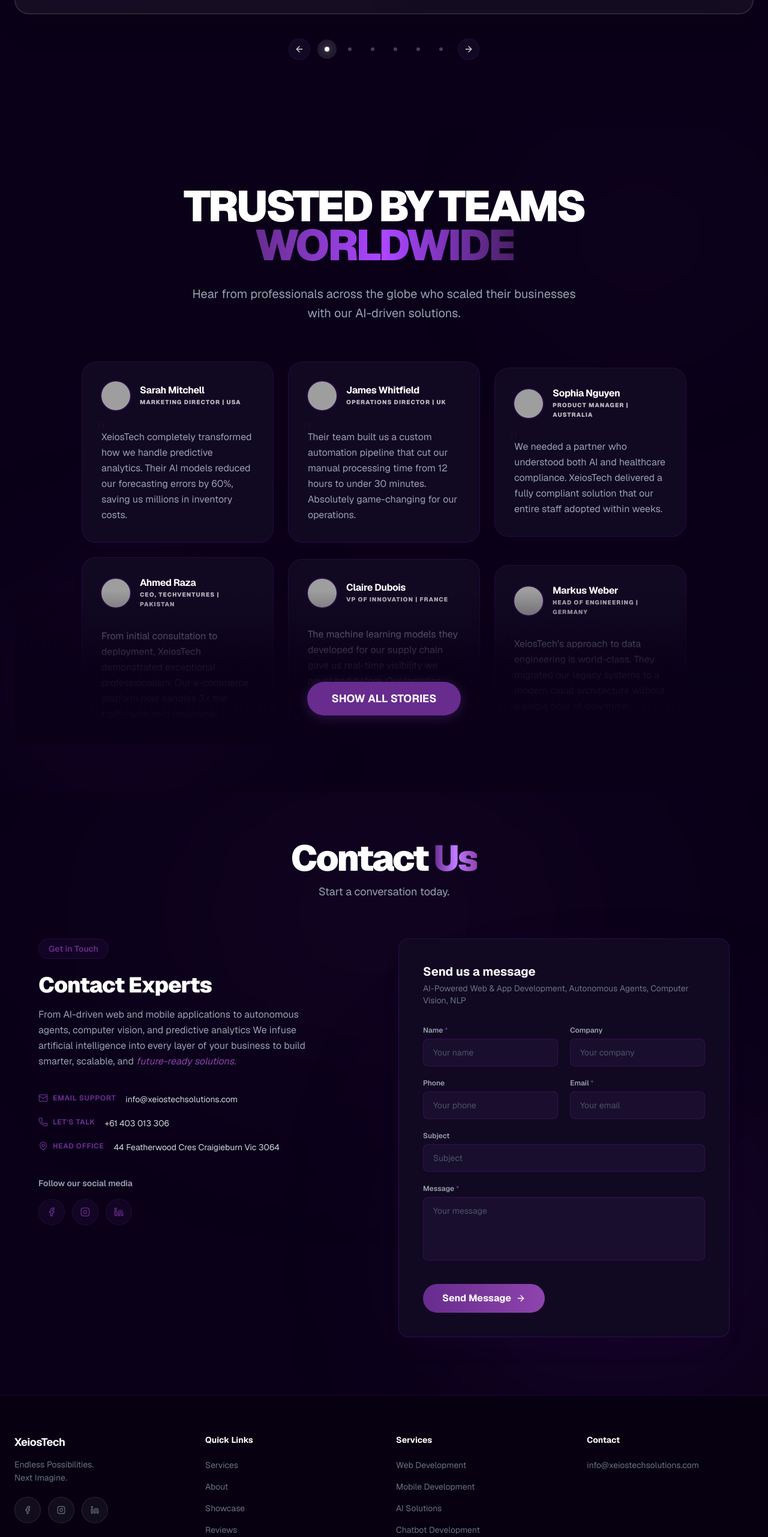
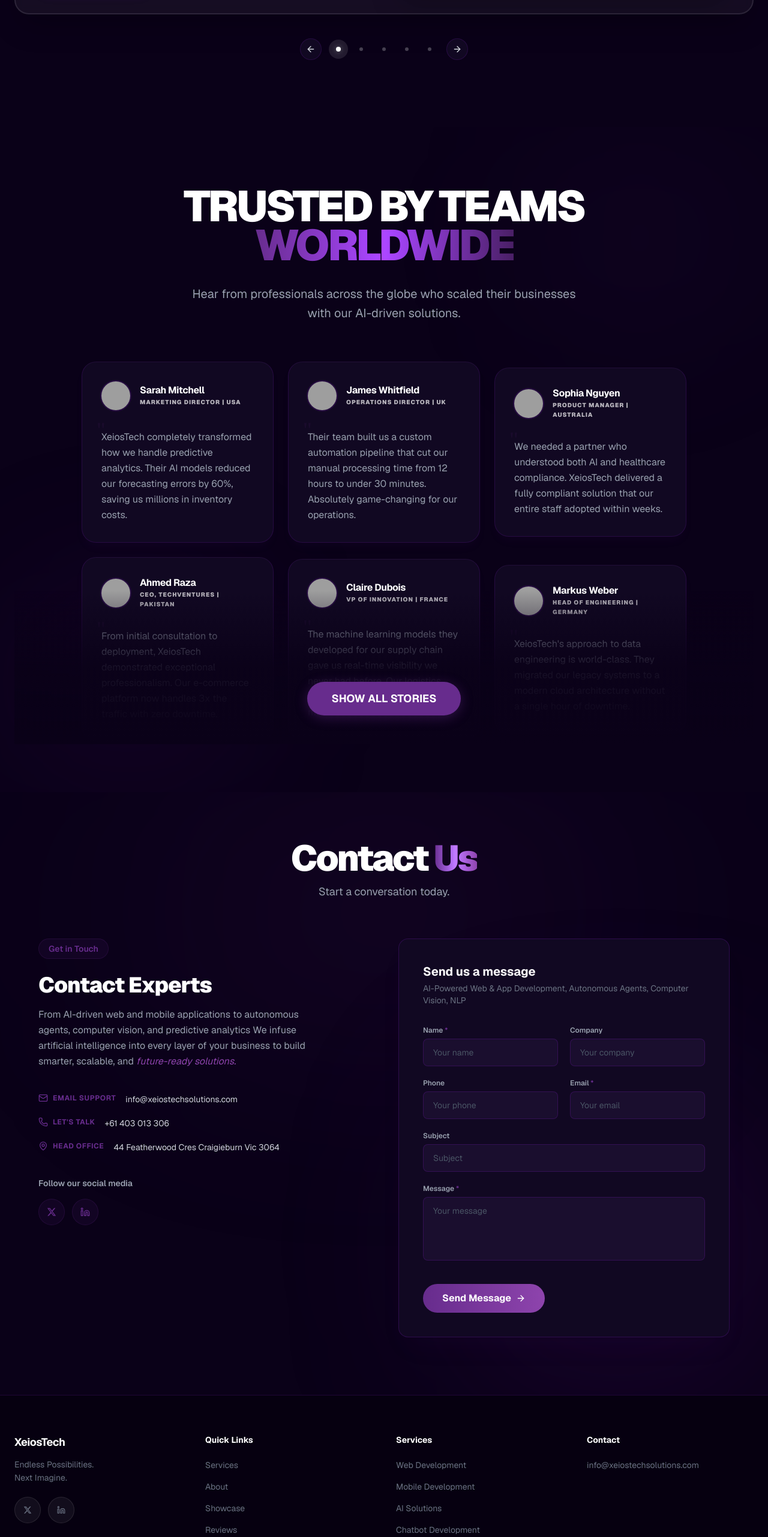
Before and after one commit to talhAIE/xeios, a Next.js app: page / in a window 1280 px wide. Shown: the part 4198-6761 px from the top of the page at 60% size. Built offline with nearby package versions, Linux system fonts and the light colour scheme; grey boxes are pictures that could not be loaded.

Commit message:
Social Account linked

```diff
--- a/src/components/Contact.tsx
+++ b/src/components/Contact.tsx
@@ -8,11 +8,20 @@ import {
   Phone,
   MapPin,
   ArrowRight,
-  Facebook,
-  Instagram,
   Linkedin,
   CheckCircle2,
 } from "lucide-react";
+
+const XLogo = ({ className }: { className?: string }) => (
+  <svg
+    xmlns="http://www.w3.org/2000/svg"
+    viewBox="0 0 24 24"
+    fill="currentColor"
+    className={className}
+  >
+    <path d="M18.244 2.25h3.308l-7.227 8.26 8.502 11.24H16.17l-5.214-6.817L4.99 21.75H1.68l7.73-8.835L1.254 2.25H8.08l4.713 6.231zm-1.161 17.52h1.833L7.084 4.126H5.117z" />
+  </svg>
+);
 
 const fadeUp: Variants = {
   hidden: { opacity: 0, y: 30 },
@@ -185,13 +194,14 @@ export default function Contact() {
                 </p>
                 <div className="flex gap-3">
                   {[
-                    { icon: Facebook, href: "#", label: "Facebook" },
-                    { icon: Instagram, href: "#", label: "Instagram" },
-                    { icon: Linkedin, href: "#", label: "LinkedIn" },
+                    { icon: XLogo, href: "https://x.com/XeiosTechSol", label: "X" },
+                    { icon: Linkedin, href: "https://www.linkedin.com/company/xeiostechsolutions", label: "LinkedIn" },
                   ].map(({ icon: Icon, href, label }) => (
                     <a
                       key={label}
                       href={href}
+                      target="_blank"
+                      rel="noopener noreferrer"
                       aria-label={label}
                       className="w-11 h-11 rounded-full bg-xeios/10 border border-xeios/20 flex items-center justify-center text-xeios hover:bg-xeios hover:text-white transition-all duration-300"
                     >
@@ -384,13 +394,14 @@ export default function Contact() {
               </p>
               <div className="flex gap-3">
                 {[
-                  { icon: Facebook, label: "Facebook" },
-                  { icon: Instagram, label: "Instagram" },
-                  { icon: Linkedin, label: "LinkedIn" },
-                ].map(({ icon: Icon, label }) => (
+                  { icon: XLogo, href: "https://x.com/XeiosTechSol", label: "X" },
+                  { icon: Linkedin, href: "https://www.linkedin.com/company/xeiostechsolutions", label: "LinkedIn" },
+                ].map(({ icon: Icon, href, label }) => (
                   <a
                     key={label}
-                    href="#"
+                    href={href}
+                    target="_blank"
+                    rel="noopener noreferrer"
                     aria-label={label}
                     className="w-11 h-11 rounded-full bg-white/5 border border-white/10 flex items-center justify-center text-gray-500 hover:text-xeios hover:border-xeios/30 transition-all duration-300"
                   >
--- a/src/components/Showcase.tsx
+++ b/src/components/Showcase.tsx
@@ -58,15 +58,15 @@ const projects = [
     tags: ["React", "Node.js", "PostgreSQL"],
     href: "#contact",
   },
-  {
-    title: "AI TrailQuest AR- Interactive Adventure",
-    category: "Gaming / AR",
-    desc: "An interactive AR-based exploration game powered by AI-driven location intelligence. It uses smart proximity detection to guide players to nearby POIs and unlock clues through immersive AR interactions, creating an engaging real-world discovery experience.",
-    image:
-      "/Proj-3.png",
-    tags: ["Unity", "C#", "Blender"],
-    href: "#contact",
-  },
+  // {
+  //   title: "AI TrailQuest AR- Interactive Adventure",
+  //   category: "Gaming / AR",
+  //   desc: "An interactive AR-based exploration game powered by AI-driven location intelligence. It uses smart proximity detection to guide players to nearby POIs and unlock clues through immersive AR interactions, creating an engaging real-world discovery experience.",
+  //   image:
+  //     "/Proj-3.png",
+  //   tags: ["Unity", "C#", "Blender"],
+  //   href: "#contact",
+  // },
 
 
 ];
```
